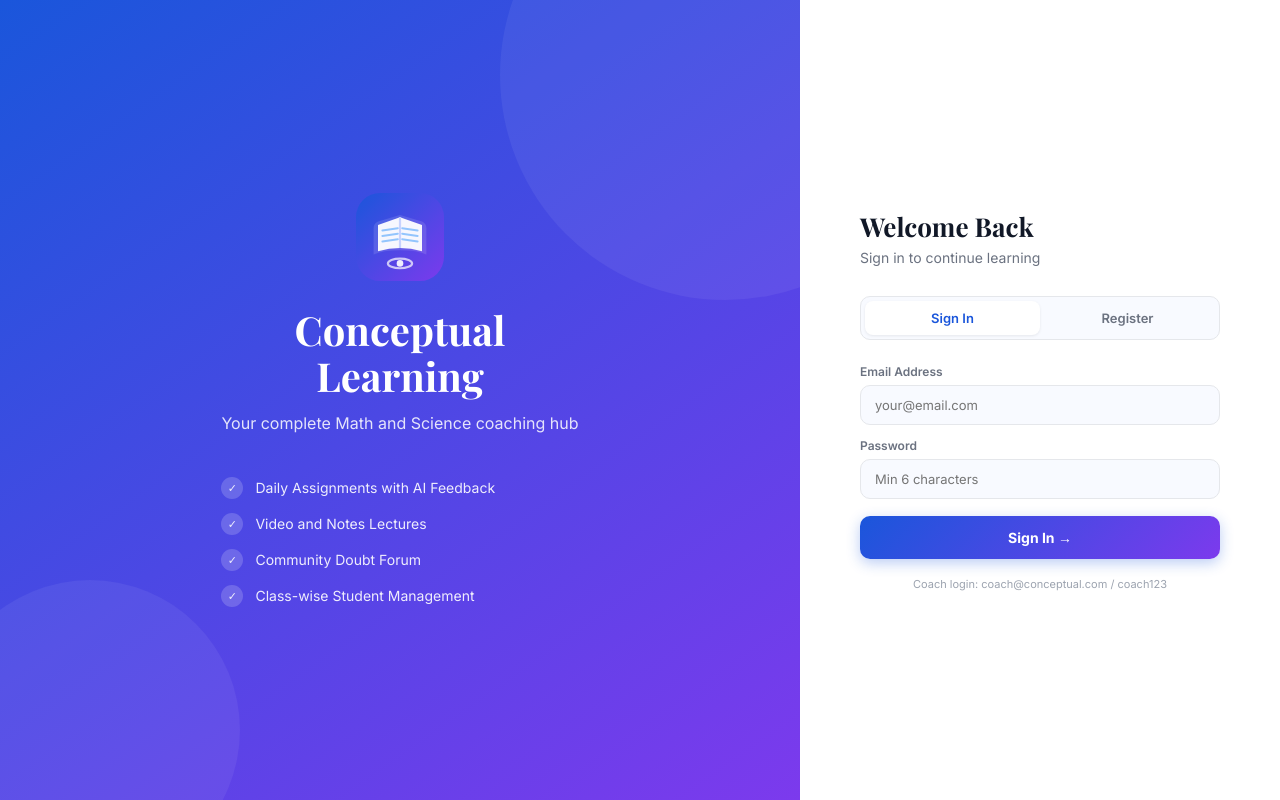
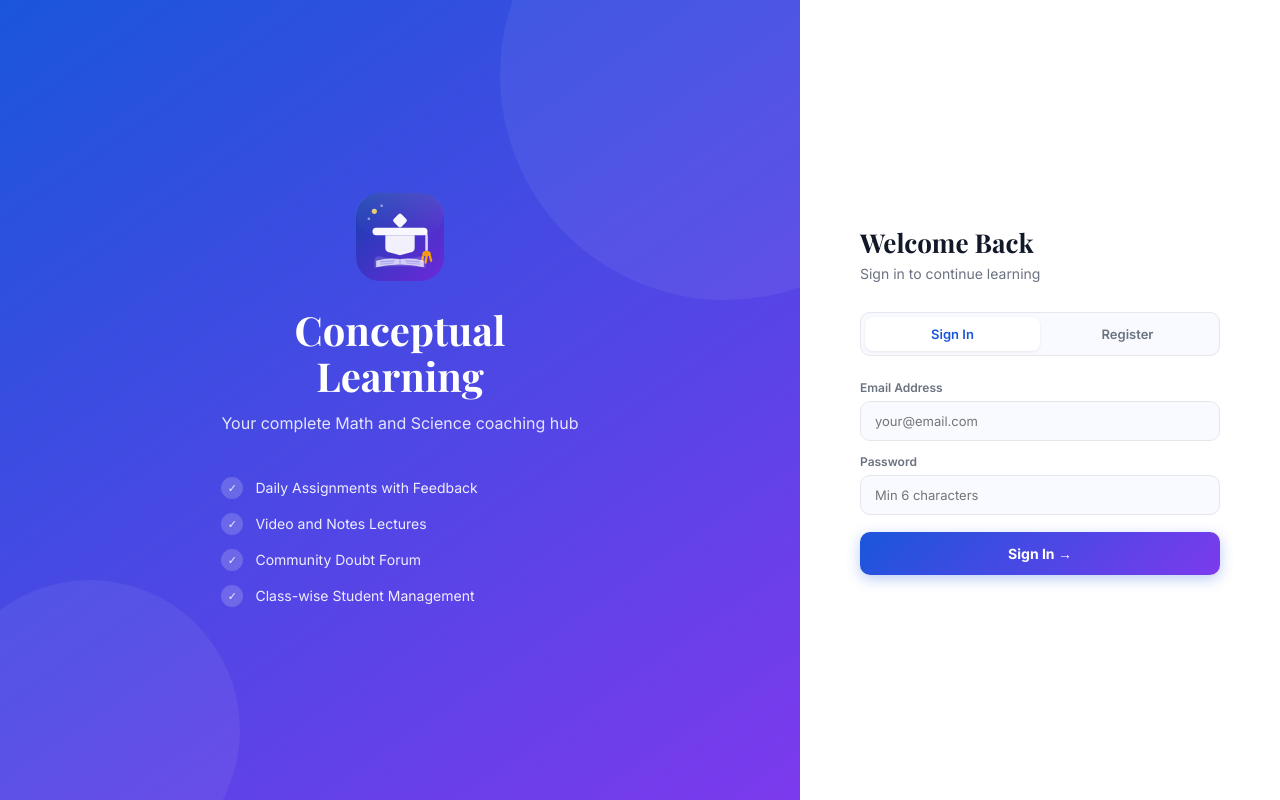
Before and after one commit to rohit13513-creator/Conceptual-Learning, a React (Vite) app: page / in a window 1280 px wide. Built offline with nearby package versions, Linux system fonts and the light colour scheme.

Commit message:
Update App.jsx

```diff
--- a/src/App.jsx
+++ b/src/App.jsx
@@ -20,7 +20,7 @@ const SEED_LECTURES = [
   { id:"l2", date:TODAY, title:"Quadratic Equations – Full Walkthrough", subject:"Mathematics", type:"notes", content:"# Quadratic Equations\n\n## Standard Form\n**ax squared + bx + c = 0** where a is not equal to 0\n\n## Method 1: Factorisation\nFind two numbers that multiply to c and add to b.\n\n**Example:** x squared minus 5x + 6 = 0\n- Numbers: minus 2 and minus 3\n- (x minus 2)(x minus 3) = 0\n- **x = 2 or x = 3**\n\n## Method 2: Quadratic Formula\n**x = (minus b plus or minus root of (b squared minus 4ac)) divided by 2a**\n\n**Example:** 2x squared + 3x minus 2 = 0\na=2, b=3, c=minus 2\nD = 9 + 16 = 25\nx = (minus 3 + 5) divided by 4 = **0.5** or x = (minus 3 minus 5) divided by 4 = **minus 2**\n\n## Discriminant (D = b squared minus 4ac)\n- D greater than 0: Two distinct real roots\n- D equals 0: One repeated root\n- D less than 0: No real roots\n\n## Exam Tips\n- Rearrange to standard form first\n- Check discriminant before solving\n- Verify by substituting back", postedBy:"coach1", class:"Class 10" },
 ];
 const SEED_ANNOUNCEMENTS = [
-  { id:"n1", date:TODAY, title:"Welcome to Conceptual Learning!", message:"Hello everyone! Your complete learning portal is live. Check daily assignments, study lectures, submit homework for AI feedback, and discuss doubts in our community forum. Let us build strong concepts together!", pinned:true, postedBy:"coach1" },
+  { id:"n1", date:TODAY, title:"Welcome to Conceptual Learning!", message:"Hello everyone! Your complete learning portal is live. Check daily assignments, study lectures, submit homework for detailed feedback, and discuss doubts in our community forum. Let us build strong concepts together!", pinned:true, postedBy:"coach1" },
 ];
 const CLASSES = ["Class 6","Class 7","Class 8","Class 9","Class 10","Class 11 (Science)","Class 12 (Science)","Dropper / Repeater","Other"];
 const SUBJECTS = ["Mathematics","Physics","Chemistry","Biology","All Subjects"];
@@ -66,26 +66,55 @@ async function claudeGenerateLecture(title, subject, cls) {
 
 function Logo({ size = 36 }) {
   const s = size;
+  const uid = "u" + s;
   return (
-    <svg width={s} height={s} viewBox="0 0 40 40" fill="none" xmlns="http://www.w3.org/2000/svg">
+    <svg width={s} height={s} viewBox="0 0 48 48" fill="none" xmlns="http://www.w3.org/2000/svg">
       <defs>
-        <linearGradient id="lg1" x1="0" y1="0" x2="40" y2="40" gradientUnits="userSpaceOnUse">
-          <stop offset="0%" stopColor="#1A56DB"/>
-          <stop offset="100%" stopColor="#7C3AED"/>
+        <linearGradient id={"bg"+uid} x1="0" y1="0" x2="48" y2="48" gradientUnits="userSpaceOnUse">
+          <stop offset="0%" stopColor="#1340B0"/>
+          <stop offset="100%" stopColor="#6D28D9"/>
+        </linearGradient>
+        <linearGradient id={"yl"+uid} x1="24" y1="6" x2="24" y2="22" gradientUnits="userSpaceOnUse">
+          <stop offset="0%" stopColor="#FEF08A"/>
+          <stop offset="100%" stopColor="#F59E0B"/>
+        </linearGradient>
+        <linearGradient id={"sh"+uid} x1="0" y1="0" x2="0" y2="1" gradientUnits="objectBoundingBox">
+          <stop offset="0%" stopColor="rgba(255,255,255,0.18)"/>
+          <stop offset="100%" stopColor="rgba(255,255,255,0)"/>
         </linearGradient>
       </defs>
-      <rect width="40" height="40" rx="11" fill="url(#lg1)"/>
-      <path d="M8 28 L8 16 Q8 14 10 13 L20 10 L30 13 Q32 14 32 16 L32 28 Q28 26 20 26 Q12 26 8 28Z" fill="white" opacity="0.12"/>
-      <path d="M20 11 L10 14.5 L10 26.5 Q15 25 20 25 Q25 25 30 26.5 L30 14.5 Z" fill="white" opacity="0.95"/>
-      <line x1="20" y1="11" x2="20" y2="25" stroke="#c7d2fe" strokeWidth="1"/>
-      <line x1="12" y1="17" x2="19" y2="16" stroke="#93c5fd" strokeWidth="0.9" strokeLinecap="round"/>
-      <line x1="12" y1="19.5" x2="19" y2="18.5" stroke="#93c5fd" strokeWidth="0.9" strokeLinecap="round"/>
-      <line x1="12" y1="22" x2="19" y2="21" stroke="#93c5fd" strokeWidth="0.9" strokeLinecap="round"/>
-      <line x1="21" y1="16" x2="28" y2="17" stroke="#93c5fd" strokeWidth="0.9" strokeLinecap="round"/>
-      <line x1="21" y1="18.5" x2="28" y2="19.5" stroke="#93c5fd" strokeWidth="0.9" strokeLinecap="round"/>
-      <line x1="21" y1="21" x2="28" y2="22" stroke="#93c5fd" strokeWidth="0.9" strokeLinecap="round"/>
-      <circle cx="20" cy="32" r="1.5" fill="white" opacity="0.9"/>
-      <ellipse cx="20" cy="32" rx="5.5" ry="2.2" stroke="white" strokeWidth="1" fill="none" opacity="0.7"/>
+      {/* Deep blue-violet rounded square background */}
+      <rect width="48" height="48" rx="13" fill={"url(#bg"+uid+")"}/>
+      {/* Subtle top sheen */}
+      <rect x="0" y="0" width="48" height="24" rx="13" fill={"url(#sh"+uid+")"} opacity="0.6"/>
+      {/* === GRADUATION CAP === */}
+      {/* Cap brim - wide flat board */}
+      <rect x="9" y="19" width="30" height="4" rx="2" fill="white" opacity="0.96"/>
+      {/* Diamond on top of brim */}
+      <rect x="21" y="12" width="6" height="6" rx="1.2" fill="white" opacity="0.96" transform="rotate(45 24 15)"/>
+      {/* Cap crown / dome */}
+      <path d="M16 23 L16 30 Q16 32 18.5 32.5 L24 34 L29.5 32.5 Q32 32 32 30 L32 23" fill="white" opacity="0.93"/>
+      {/* Tassel cord */}
+      <path d="M37 21 Q38.5 21 38.5 24 L38.5 31" stroke="white" strokeWidth="1.4" strokeLinecap="round" fill="none" opacity="0.8"/>
+      {/* Tassel end */}
+      <ellipse cx="38.5" cy="33" rx="2.2" ry="1.5" fill={"url(#yl"+uid+")"} opacity="0.95"/>
+      <line x1="37" y1="33" x2="36" y2="37" stroke={"url(#yl"+uid+")"} strokeWidth="1.2" strokeLinecap="round"/>
+      <line x1="38.5" y1="34.5" x2="38" y2="38" stroke={"url(#yl"+uid+")"} strokeWidth="1.2" strokeLinecap="round"/>
+      <line x1="40" y1="33" x2="41" y2="37" stroke={"url(#yl"+uid+")"} strokeWidth="1.2" strokeLinecap="round"/>
+      {/* === OPEN BOOK at bottom === */}
+      <path d="M10 37 Q10 35 12 34.5 L24 36.5 L36 34.5 Q38 35 38 37 L38 41 Q36 40 24 40 Q12 40 10 41 Z" fill="white" opacity="0.15"/>
+      <path d="M11 37 L11 40.5 Q17.5 39 24 39 L24 36 Q17.5 35 11 37Z" fill="white" opacity="0.72"/>
+      <path d="M37 37 L37 40.5 Q30.5 39 24 39 L24 36 Q30.5 35 37 37Z" fill="white" opacity="0.72"/>
+      <line x1="24" y1="36" x2="24" y2="39" stroke="#818cf8" strokeWidth="0.8" opacity="0.5"/>
+      {/* Tiny lines as text on book pages */}
+      <line x1="13.5" y1="37.5" x2="21" y2="37" stroke="rgba(99,102,241,0.4)" strokeWidth="0.7" strokeLinecap="round"/>
+      <line x1="13.5" y1="38.8" x2="20" y2="38.3" stroke="rgba(99,102,241,0.3)" strokeWidth="0.7" strokeLinecap="round"/>
+      <line x1="27" y1="37" x2="34.5" y2="37.5" stroke="rgba(99,102,241,0.4)" strokeWidth="0.7" strokeLinecap="round"/>
+      <line x1="28" y1="38.3" x2="34.5" y2="38.8" stroke="rgba(99,102,241,0.3)" strokeWidth="0.7" strokeLinecap="round"/>
+      {/* Gold star sparkle top-left */}
+      <circle cx="10" cy="10" r="1.4" fill={"url(#yl"+uid+")"} opacity="0.9"/>
+      <circle cx="7" cy="14" r="0.7" fill="white" opacity="0.5"/>
+      <circle cx="14" cy="7" r="0.7" fill="white" opacity="0.5"/>
     </svg>
   );
 }
@@ -188,7 +217,7 @@ function AuthPage({ appData, save, setUser, toast$ }) {
           <h1 style={{fontFamily:"'Playfair Display',serif",fontSize:40,fontWeight:700,marginTop:22,lineHeight:1.15}}>Conceptual<br/>Learning</h1>
           <p style={{fontSize:16,opacity:0.85,marginTop:12,lineHeight:1.6}}>Your complete Math and Science coaching hub</p>
           <div style={{marginTop:40,display:"flex",flexDirection:"column",gap:14,textAlign:"left"}}>
-            {["Daily Assignments with AI Feedback","Video and Notes Lectures","Community Doubt Forum","Class-wise Student Management"].map((feat,i)=>(
+            {["Daily Assignments with Feedback","Video and Notes Lectures","Community Doubt Forum","Class-wise Student Management"].map((feat,i)=>(
               <div key={i} style={{display:"flex",alignItems:"center",gap:12,fontSize:14,opacity:0.9}}>
                 <div style={{width:22,height:22,borderRadius:"50%",background:"rgba(255,255,255,0.2)",display:"flex",alignItems:"center",justifyContent:"center",flexShrink:0,fontSize:11}}>✓</div>
                 <span>{feat}</span>
@@ -226,7 +255,7 @@ function AuthPage({ appData, save, setUser, toast$ }) {
               {tab==="login"?"Sign In →":"Request Access →"}
             </button>
           </div>
-          <p style={{textAlign:"center",color:T.textFaint,fontSize:11,marginTop:18}}>Coach login: coach@conceptual.com / coach123</p>
+
         </div>
       </div>
     </div>
@@ -369,7 +398,7 @@ function LecturesPage({ appData, user }) {
               <div style={{display:"flex",gap:8,marginBottom:6,flexWrap:"wrap",alignItems:"center"}}>
                 <Tg label={l.subject} color={sc(l.subject)}/>
                 <Tg label={l.type==="video"?"Video":"Notes"} color={l.type==="video"?T.warning:T.success}/>
-                {l.generatedByAI&&<Tg label="AI Generated" color={T.accent}/>}
+                {l.generatedByAI&&<Tg label="Auto-Prepared" color={T.accent}/>}
                 <span style={{fontSize:11,color:T.textSub}}>{l.date}</span>
               </div>
               <h3 style={{color:T.text,fontSize:15,fontWeight:600}}>{l.title}</h3>
@@ -426,13 +455,13 @@ function SubmitHW({ appData, save, user, toast$ }) {
     const reader=new FileReader();
     reader.onload=async e=>{
       const base64=e.target.result.split(",")[1];
-      toast$("Claude is reviewing your homework...","warn");
+      toast$("Your homework is being reviewed...","warn");
       try {
         const feedback=await claudeGradeHomework(base64,file.type,assignment.title,assignment.subject);
         const grade=feedback.match(/GRADE:\s*([A-F][+-]?)\s*[-]\s*(\d+)/i);
         const sub={id:"sub"+Date.now(),userId:user.id,userName:user.name,assignmentId:selA,assignmentTitle:assignment.title,subject:assignment.subject,fileName:file.name,fileType:file.type,notes,submittedAt:new Date().toISOString(),feedback,grade:grade?grade[1]+" ("+grade[2]+"/100)":null};
         await save("submissions",[...appData.submissions,sub]);
-        toast$("Homework submitted and graded by AI!");
+        toast$("Homework submitted! Feedback ready.");
         setFile(null);setPreview(null);setNotes("");setSelA("");
       } catch(err) { toast$("Error grading. Please try again.","err"); }
       setBusy(false);
@@ -469,7 +498,7 @@ function SubmitHW({ appData, save, user, toast$ }) {
               <textarea value={notes} onChange={e=>setNotes(e.target.value)} placeholder="Any comments about your submission..." rows={3} style={{...IS,resize:"vertical"}}/>
             </FF>
             <button className="hb" onClick={submit} disabled={busy} style={{...BS,display:"flex",alignItems:"center",justifyContent:"center",gap:8,opacity:busy?0.7:1}}>
-              {busy?<>Grading with AI...</>:"Submit and Get AI Feedback"}
+              {busy?<>Reviewing...</>:"Submit and Get Feedback"}
             </button>
           </div>
         )}
@@ -482,14 +511,14 @@ function MyFeedback({ appData, user }) {
   const subs=[...appData.submissions].filter(s=>s.userId===user.id).sort((a,b)=>new Date(b.submittedAt)-new Date(a.submittedAt));
   return (
     <div style={{display:"flex",flexDirection:"column",gap:14,animation:"fadeUp 0.4s ease"}}>
-      {subs.length===0&&<Empty icon="🎯" msg="No submissions yet. Submit homework to get AI feedback!"/>}
+      {subs.length===0&&<Empty icon="🎯" msg="No submissions yet. Submit homework to get feedback!"/>}
       {subs.map(s=>(
         <div key={s.id} style={{background:T.bgCard,border:"1px solid "+T.border,borderRadius:14,padding:"18px 22px",boxShadow:T.shadow}}>
           <div style={{display:"flex",gap:8,marginBottom:6,flexWrap:"wrap"}}><Tg label={s.subject} color={sc(s.subject)}/>{s.grade&&<Tg label={s.grade} color={T.accent}/>}</div>
           <h3 style={{color:T.text,fontSize:15,fontWeight:600}}>{s.assignmentTitle}</h3>
           <p style={{color:T.textSub,fontSize:11,marginTop:2,marginBottom:12}}>{new Date(s.submittedAt).toLocaleString()} - {s.fileName}</p>
           <div style={{background:T.primaryLight,border:"1px solid #bfdbfe",borderRadius:10,padding:"14px 16px"}}>
-            <div style={{color:T.primary,fontSize:11,fontWeight:700,marginBottom:8}}>AI FEEDBACK</div>
+            <div style={{color:T.primary,fontSize:11,fontWeight:700,marginBottom:8}}>FEEDBACK</div>
             <div style={{color:T.textMid,fontSize:13,lineHeight:1.8}}><MD text={s.feedback}/></div>
           </div>
         </div>
@@ -787,12 +816,12 @@ function PostLecture({ appData, save, user, toast$ }) {
   const generate=async()=>{
     if(!f.title.trim()) return toast$("Enter a lecture title first","err");
     setGenBusy(true);
-    toast$("Claude is writing your lecture notes...","warn");
+    toast$("Generating your lecture notes...","warn");
     try {
       const content=await claudeGenerateLecture(f.title,f.subject,f.class);
       setF(p=>({...p,content}));
-      toast$("Notes generated! Review and edit before posting.");
-    } catch { toast$("Generation failed. Try again.","err"); }
+      toast$("Notes ready! Review and edit before posting.");
+    } catch { toast$("Could not generate notes. Try again.","err"); }
     setGenBusy(false);
   };
 
@@ -818,16 +847,16 @@ function PostLecture({ appData, save, user, toast$ }) {
           </div>
           {f.type==="video"&&<FF label="YOUTUBE EMBED URL"><input value={f.videoUrl} onChange={s("videoUrl")} placeholder="https://www.youtube.com/embed/VIDEO_ID" style={IS}/></FF>}
           <FF label={f.type==="notes"?"LECTURE NOTES (Markdown supported)":"VIDEO DESCRIPTION"}>
-            <textarea value={f.content} onChange={s("content")} placeholder={f.type==="notes"?"Write your notes here, or click Generate with AI below...":"Describe what students should focus on..."} rows={8} style={{...IS,resize:"vertical"}}/>
+            <textarea value={f.content} onChange={s("content")} placeholder={f.type==="notes"?"Write your notes here, or click Auto-Generate below...":"Describe what students should focus on..."} rows={8} style={{...IS,resize:"vertical"}}/>
           </FF>
           {f.type==="notes"&&(
             <div style={{background:T.accentLight,border:"1px solid #ddd6fe",borderRadius:12,padding:"14px 16px",display:"flex",alignItems:"center",justifyContent:"space-between",flexWrap:"wrap",gap:10}}>
               <div>
-                <p style={{color:T.accent,fontWeight:700,fontSize:13}}>Generate Notes with Claude AI</p>
-                <p style={{color:T.textSub,fontSize:12,marginTop:2}}>Enter a title above then click to auto-generate detailed lecture notes for your class.</p>
+                <p style={{color:T.accent,fontWeight:700,fontSize:13}}>Auto-Generate Notes</p>
+                <p style={{color:T.textSub,fontSize:12,marginTop:2}}>Enter a title above then click to automatically prepare detailed lecture notes for your class.</p>
               </div>
               <button className="hb" onClick={generate} disabled={genBusy} style={{padding:"10px 20px",borderRadius:10,background:T.accent,color:"#fff",fontSize:13,fontWeight:700,display:"flex",alignItems:"center",gap:8,flexShrink:0}}>
-                {genBusy?"Generating...":"Generate with AI"}
+                {genBusy?"Generating notes...":"Auto-Generate"}
               </button>
             </div>
           )}
@@ -849,7 +878,7 @@ function AllSubmissions({ appData }) {
           <p style={{color:T.text,fontWeight:600,fontSize:14}}>{s.userName} - {s.assignmentTitle}</p>
           <p style={{color:T.textSub,fontSize:11,marginBottom:10}}>{new Date(s.submittedAt).toLocaleString()} - {s.fileName}</p>
           <div style={{background:T.primaryLight,border:"1px solid #bfdbfe",borderRadius:10,padding:"12px 14px"}}>
-            <div style={{color:T.primary,fontSize:11,fontWeight:700,marginBottom:6}}>AI FEEDBACK</div>
+            <div style={{color:T.primary,fontSize:11,fontWeight:700,marginBottom:6}}>FEEDBACK</div>
             <div style={{color:T.textMid,fontSize:12,lineHeight:1.7}}><MD text={s.feedback}/></div>
           </div>
         </div>
```
